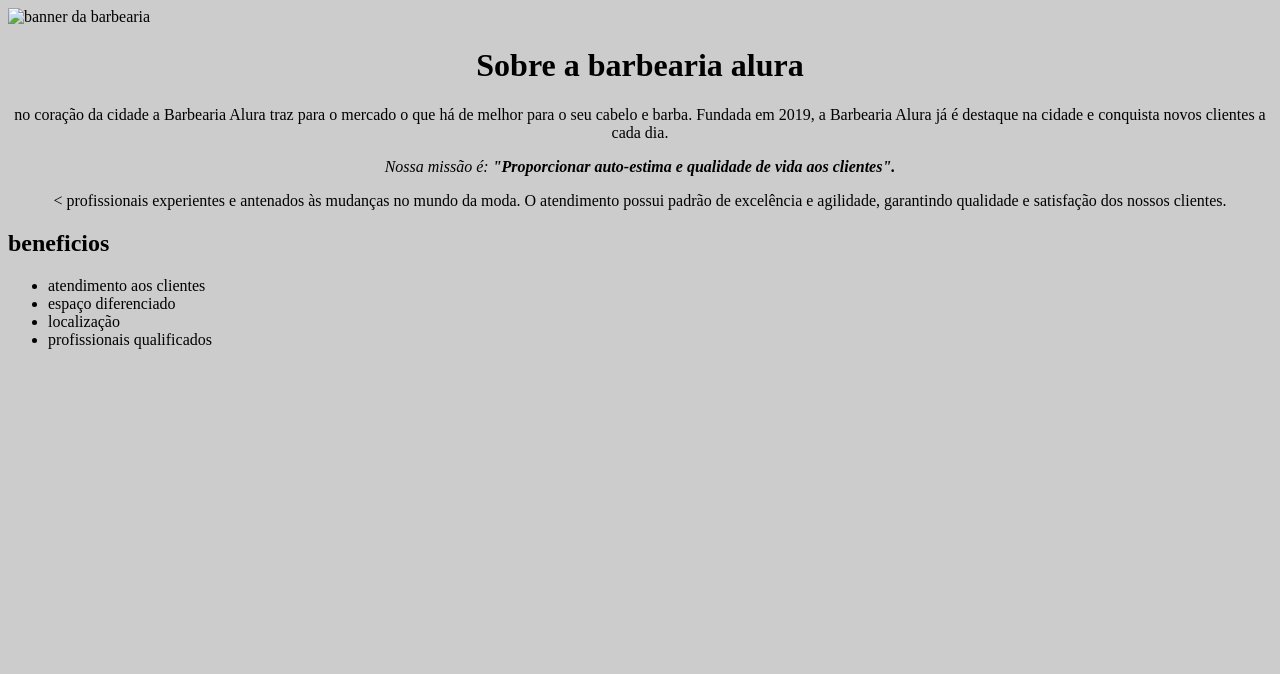
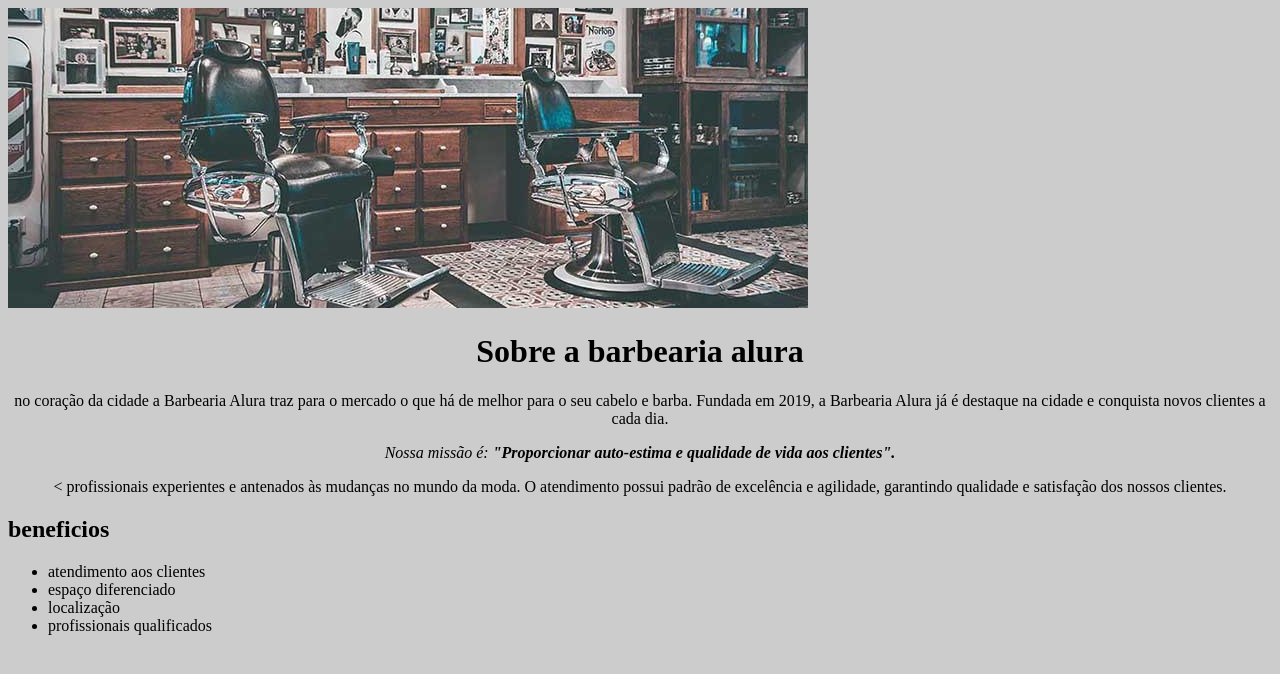
Before and after one commit to emanuelandrade27/barbeariaalura, a plain HTML site: page index.html in a window 1280 px wide. Drawn offline with Linux system fonts and the light colour scheme.

Commit message:
banner da barbearia

```diff
--- a/index.html
+++ b/index.html
@@ -9,7 +9,7 @@
 
 </head>
 <body>
-    <img src="" alt="banner da barbearia ">
+    <img src="banner[1].jpg" alt=" banner da barbearia ">
     <h1 style="text-align: center;"> Sobre a barbearia alura </h1>
     <p style="text-align: center;"> no coração da cidade a Barbearia Alura traz para o mercado o que há de melhor para o seu cabelo e barba. Fundada em 2019, a Barbearia Alura já é destaque na cidade e conquista novos clientes a cada dia.</p>
     <p style="text-align:center;"> <em> Nossa missão é: <strong>"Proporcionar auto-estima e qualidade de vida aos clientes".</strong> </em> </p>
```
